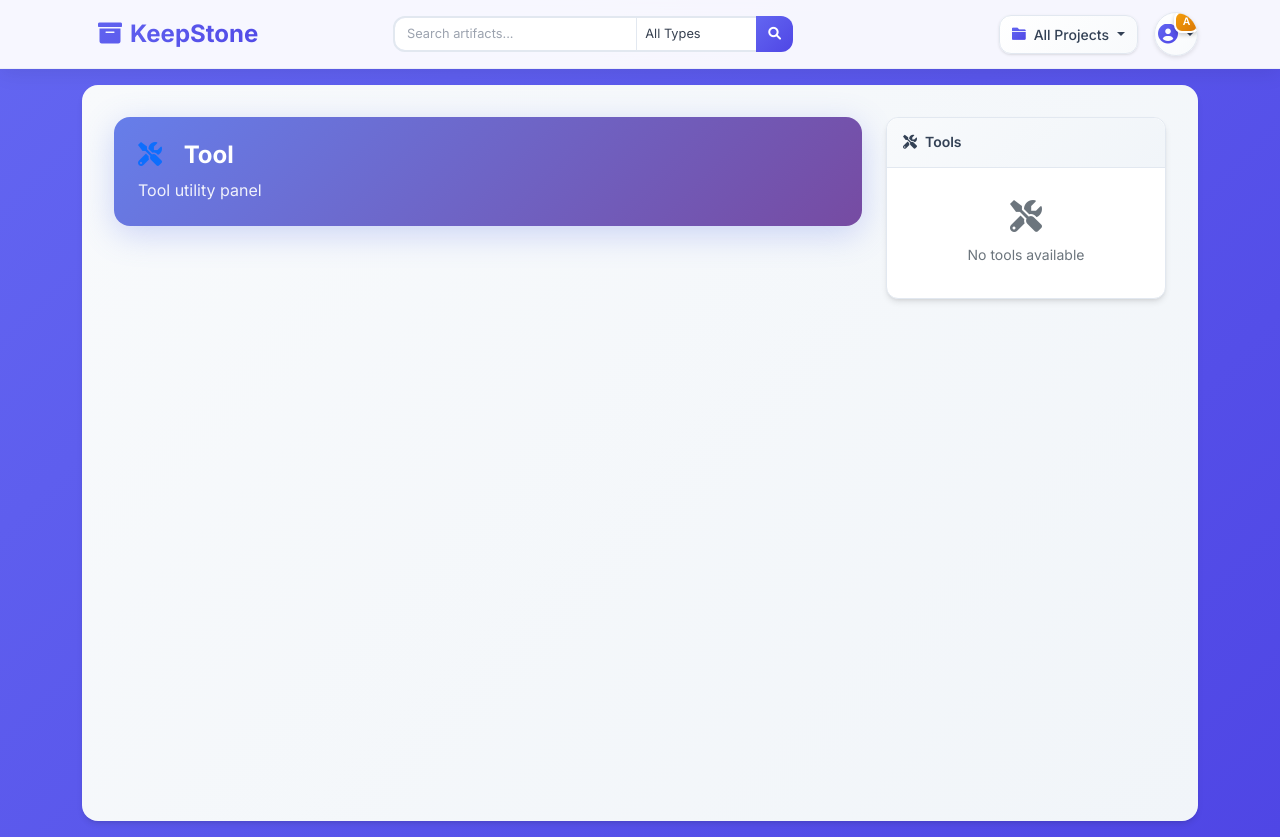
After one commit to dkarunakaran/keep-stone, a Flask app: page /tools in a window 1280 px wide. The commit adds this page. Run offline with Flask 3, Linux system fonts and the light colour scheme; a user stored in the database is signed in; data that the repository does not hold is empty; parts of the project's set-up code (start-up, migrations or seed data) failed here and were passed over; some libraries are stand-ins or nearby versions.

Commit message:
basic tool setup is done

```diff
--- a/app.py
+++ b/app.py
@@ -2121,6 +2121,37 @@ def tool_csv_to_json():
 
     return render_template('tools/pages/csv_to_json.html')
 
+@app.route('/tools')
+@login_required
+@active_user_required
+def tools():
+    """Tools main page with sidebar and iframe loader"""
+    tool_url = request.args.get('url')
+    tool_display_name = None
+    tool_description = None
+    if tool_url:
+        from models.tool import Tool
+        # Extract tool name from the last part of the URL
+        tool_name = tool_url.rstrip('/').split('/')[-1]
+        tool = session.query(Tool).filter_by(name=tool_name, enabled=True).first()
+        if tool:
+            tool_display_name = tool.display_name
+            tool_description = tool.description
+    return render_template('tools.html', tool_display_name=tool_display_name, tool_description=tool_description)
+
+@app.route('/tools/<tool_name>')
+@login_required
+@active_user_required
+def tool_page(tool_name):
+    """Generic tool loader page: shows sidebar, loads tool iframe for the selected tool."""
+    # Get tool from DB by name
+    from models.tool import Tool
+    tool = session.query(Tool).filter_by(name=tool_name, enabled=True).first()
+    if not tool:
+        flash('Tool not found or not enabled.', 'error')
+        return redirect(url_for('tools'))
+    return render_template('tool_page.html', tool=tool)
+
 # All routes are defined above. The following runs the app if executed directly.
 
 if __name__ == '__main__':
--- a/config.yaml
+++ b/config.yaml
@@ -83,17 +83,17 @@ backup:
     edit: True   # Editable
 tools:
   project_settings: True
-  json_to_csv:
+  # json_to_csv:
+  #   value: False  # Disabled on the project settings page by default
+  #   edit: True   # Editable
+  #   display_name: "JSON to CSV"
+  #   description: "JSON to CSV conversion"
+  #   icon: "fas fa-file-code"
+  #   url: "/tools/json_to_csv"
+  csv_to_json:
     value: False  # Disabled on the project settings page by default
     edit: True   # Editable
-    display_name: "JSON to CSV"
-    description: "JSON to CSV conversion"
-    icon: "fas fa-file-code"
-    url: "/tools/json_to_csv"
-  # csv_to_json:
-  #   value: False  # Disabled on the project settings page by default
-  #   edit: True   # Editable
-  #   display_name: "CSV to JSON"
-  #   description: "CSV to JSON conversion"
-  #   icon: "fas fa-file-csv"
-  #   url: "/tools/csv_to_json"
+    display_name: "CSV to JSON"
+    description: "CSV to JSON conversion"
+    icon: "fas fa-file-csv"
+    url: "http://localhost:3333/extensions/csv_to_json" # csv_to_json should be match with above and the nodejs url
--- a/extensions/csv_to_json.js
+++ b/extensions/csv_to_json.js
@@ -9,7 +9,7 @@ const router = express.Router();
 const upload = multer({ dest: '/tmp' });
 
 // Display a simple HTML form for CSV upload
-router.get('/csv-to-json', (req, res) => {
+router.get('/csv_to_json', (req, res) => {
   res.send(`
     <html>
       <head>
@@ -21,7 +21,7 @@ router.get('/csv-to-json', (req, res) => {
       </head>
       <body>
         <h2>CSV to JSON Converter</h2>
-        <form method="POST" action="/extensions/csv-to-json" enctype="multipart/form-data">
+        <form method="POST" action="/extensions/csv_to_json" enctype="multipart/form-data">
           <label for="csvfile">Upload CSV file:</label><br>
           <input type="file" name="csvfile" id="csvfile" accept=".csv" required><br><br>
           <button type="submit">Convert to JSON & Download</button>
@@ -32,7 +32,7 @@ router.get('/csv-to-json', (req, res) => {
 });
 
 // Handle CSV file upload and conversion
-router.post('/csv-to-json', upload.single('csvfile'), async (req, res) => {
+router.post('/csv_to_json', upload.single('csvfile'), async (req, res) => {
   if (!req.file) {
     return res.status(400).send('No file uploaded.');
   }
--- a/templates/base.html
+++ b/templates/base.html
@@ -1356,8 +1356,9 @@
                 <!-- Main Content Area -->
                 <div class="main-content-area">
                     {% block content %}{% endblock %}
+                    <!-- Tool iframe, hidden by default -->
+                    <iframe id="tool-iframe" src="" style="display:none;width:100%;min-height:600px;border:none;border-radius:0.75rem;margin-top:1.5rem;background:white;box-shadow:0 4px 20px rgba(0,0,0,0.08);" allowfullscreen></iframe>
                 </div>
-
                 <!-- Tools Sidebar -->
                 <div class="tools-sidebar-container">
                     <div class="tools-sidebar">
@@ -1375,7 +1376,7 @@
                         <div class="tools-body">
                             {% if global_enabled_tools %}
                                 {% for tool in global_enabled_tools %}
-                                <a href="{{ tool.url }}" class="tool-item">
+                                <a href="#" class="tool-item" data-tool-url="{{ tool.url }}">
                                     <i class="{{ tool.icon }}"></i>
                                     <div>
                                         <h6>{{ tool.display_name }}</h6>
@@ -1571,6 +1572,22 @@
             console.log('Dropdowns initialized:', dropdownList.length);
         });
     </script>
+    <script>
+    // Tool sidebar: load tool in iframe
+    document.addEventListener('DOMContentLoaded', function() {
+        const toolLinks = document.querySelectorAll('.tool-item[data-tool-url]');
+        toolLinks.forEach(link => {
+            link.addEventListener('click', function(e) {
+                e.preventDefault();
+                const url = this.getAttribute('data-tool-url');
+                if (url) {
+                    // Redirect to /tools?url=...
+                    window.location.href = `/tools?url=${encodeURIComponent(url)}`;
+                }
+            });
+        });
+    });
+    </script>
     {% block scripts %}{% endblock %}
 </body>
 </html>
--- /dev/null
+++ b/templates/tools.html
@@ -0,0 +1,70 @@
+{% extends 'base.html' %}
+{% block content %}
+<div class="content-with-sidebar">
+  <div class="main-content-area">
+    <!-- Header Section -->
+    <div class="settings-header mb-4">
+      <div class="d-flex justify-content-between align-items-center">
+        <div class="d-flex align-items-center gap-3">
+          <div>
+            <h2 class="settings-title mb-2" id="tool-header-title">
+              <i class="fas fa-tools me-3 text-primary"></i>
+              {% if tool_display_name %}{{ tool_display_name }}{% else %}Tool{% endif %}
+            </h2>
+            <p class="settings-subtitle mb-0" id="tool-header-desc">
+              {% if tool_description %}{{ tool_description }}{% else %}Tool utility panel{% endif %}
+            </p>
+          </div>
+        </div>
+      </div>
+    </div>
+    <iframe id="tool-iframe" src="" style="width:100%;min-height:600px;border:none;border-radius:0.75rem;background:white;box-shadow:0 4px 20px rgba(0,0,0,0.08);display:none;"></iframe>
+  </div>
+</div>
+<script>
+  document.addEventListener('DOMContentLoaded', function() {
+    // Get the 'url' query parameter
+    function getQueryParam(name) {
+      const urlParams = new URLSearchParams(window.location.search);
+      return urlParams.get(name);
+    }
+    // Convert tool url to a readable name
+    function toolNameFromUrl(url) {
+      if (!url) return 'Tool';
+      // Extract last part after last slash
+      let name = url.split('/').pop();
+      // Replace underscores and dashes with spaces, capitalize words
+      name = name.replace(/[-_]/g, ' ')
+        .replace(/\b\w/g, c => c.toUpperCase());
+      return name;
+    }
+    const iframe = document.getElementById('tool-iframe');
+    const toolUrl = getQueryParam('url');
+    if (toolUrl) {
+      iframe.src = toolUrl;
+      iframe.style.display = 'block';
+      iframe.scrollIntoView({behavior:'smooth'});
+      // Only set header if not provided by backend
+      {% if not tool_display_name %}
+        const header = document.getElementById('tool-header-title');
+        if (header) header.innerHTML = `<i class=\"fas fa-tools me-3 text-primary\"></i>${toolNameFromUrl(toolUrl)}`;
+      {% endif %}
+      {% if not tool_description %}
+        const desc = document.getElementById('tool-header-desc');
+        if (desc) desc.textContent = '';
+      {% endif %}
+    }
+    // (Optional) Still allow sidebar tool switching without reload
+    const toolLinks = document.querySelectorAll('.tool-item[data-tool-url]');
+    toolLinks.forEach(link => {
+      link.addEventListener('click', function(e) {
+        e.preventDefault();
+        const url = this.getAttribute('data-tool-url');
+        if (url) {
+          window.location.href = `/tools?url=${encodeURIComponent(url)}`;
+        }
+      });
+    });
+  });
+</script>
+{% endblock %}
```
Also changed, not shown: templates/tool_page.html (added, +26 -0 lines), templates/tools/pages/csv_to_json.html (deleted, +0 -61 lines), templates/tools/pages/json_to_csv.html (deleted, +0 -61 lines).
